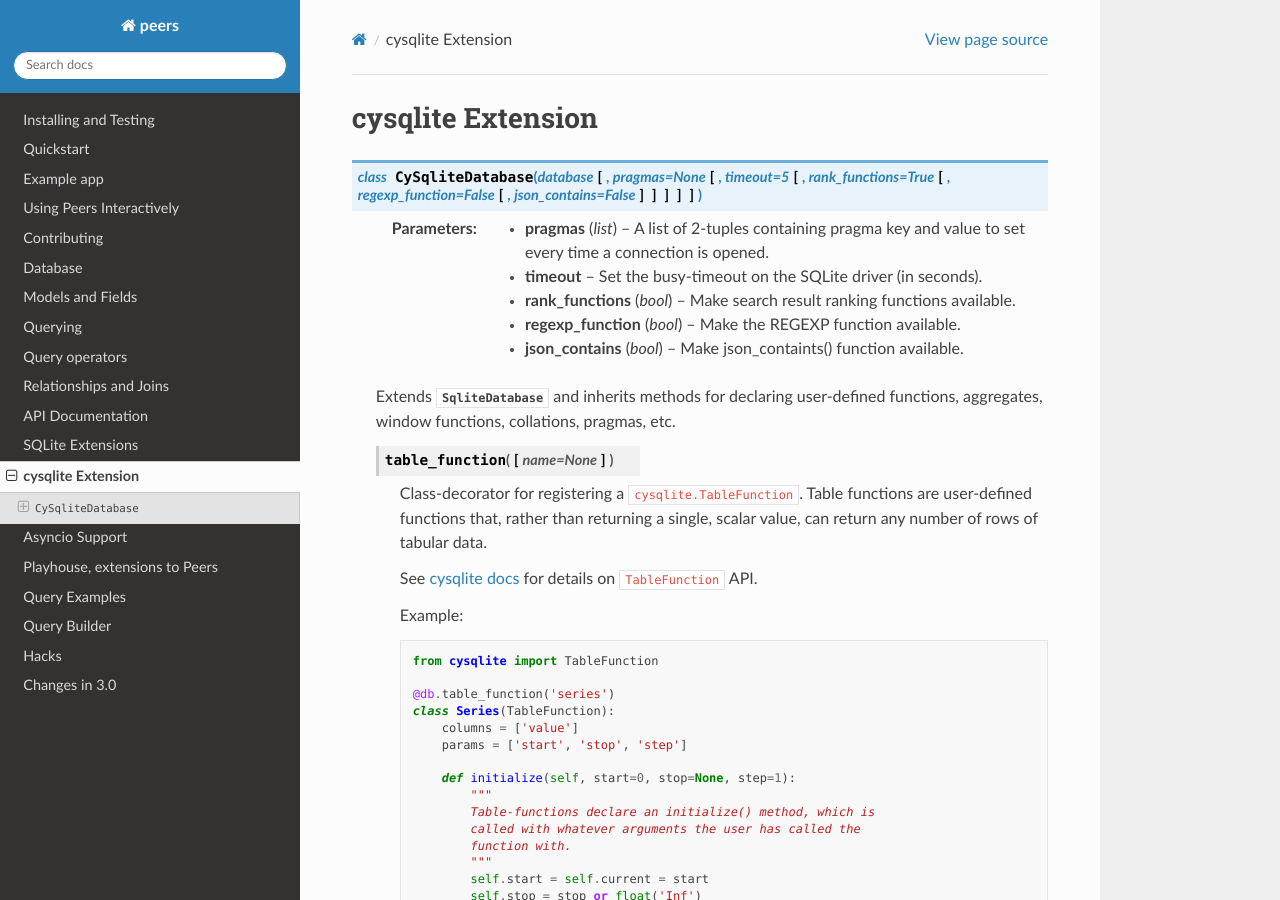
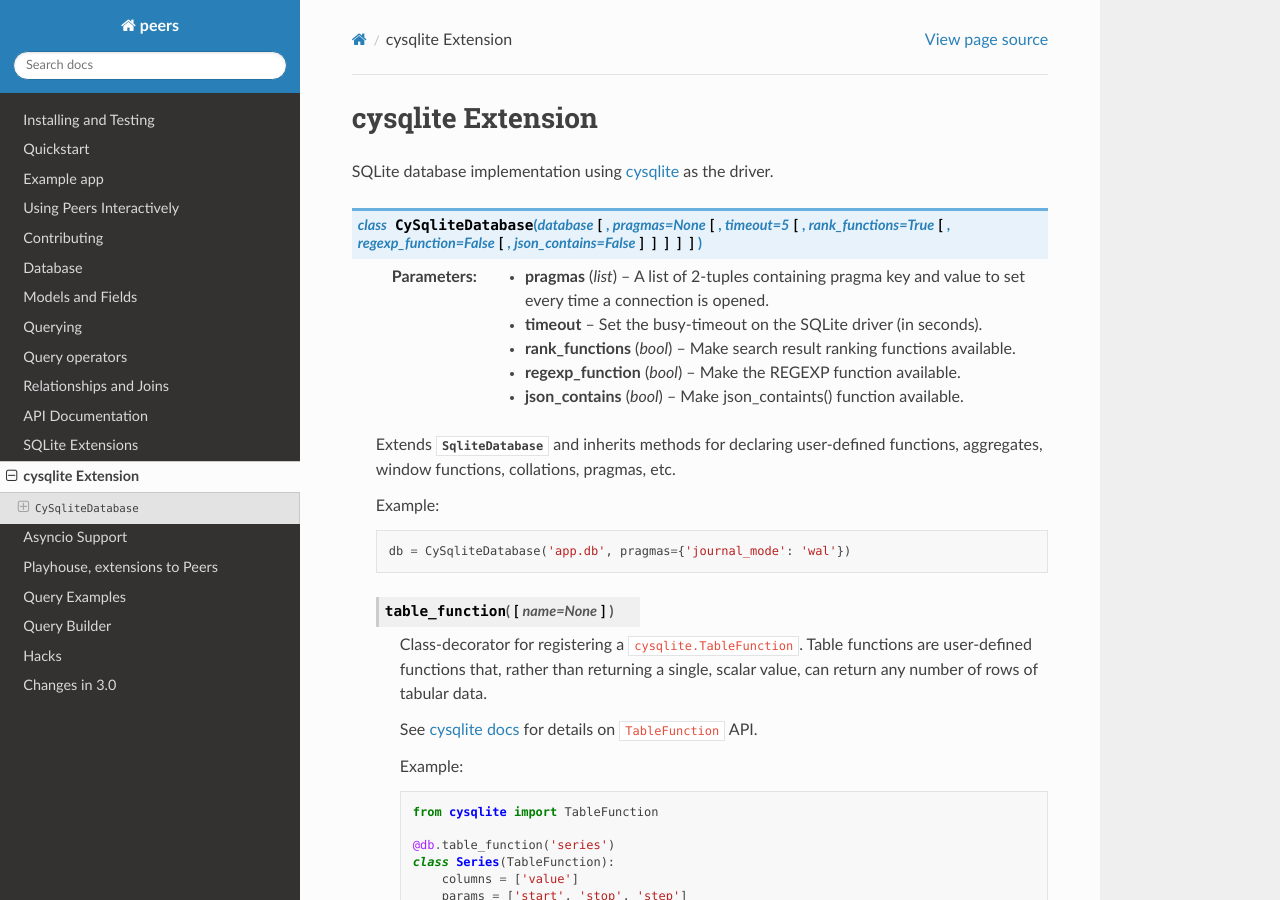
Before and after one commit to Star-DreamDev/myPeers, a Sphinx documentation site: the page built from docs/peers/cysqlite_ext.rst, in a window 1280 px wide and 900 px high. Built offline with Sphinx 7.4.7 and the Read the Docs theme 2.0.0, drawn with Linux system fonts in a browser that asks for light colours; the version number could not be read and is left out.

Commit message:
Add cysqlite to db_url schemes.

```diff
--- a/docs/peers/cysqlite_ext.rst
+++ b/docs/peers/cysqlite_ext.rst
@@ -2,6 +2,9 @@
 
 cysqlite Extension
 ==================
+
+SQLite database implementation using `cysqlite <https://cysqlite.readthedocs.io/>`_
+as the driver.
 
 .. py:class:: CySqliteDatabase(database[, pragmas=None[, timeout=5[, rank_functions=True[, regexp_function=False[, json_contains=False]]]]])
 
@@ -15,6 +18,12 @@
     Extends :py:class:`SqliteDatabase` and inherits methods for declaring
     user-defined functions, aggregates, window functions, collations, pragmas,
     etc.
+
+    Example:
+
+    .. code-block:: python
+
+        db = CySqliteDatabase('app.db', pragmas={'journal_mode': 'wal'})
 
     .. py:method:: table_function([name=None])
 
--- a/docs/peers/playhouse.rst
+++ b/docs/peers/playhouse.rst
@@ -3493,6 +3493,8 @@
     * ``apsw``: :py:class:`APSWDatabase`
     * ``cockroachdb``: :py:class:`CockroachDatabase`
     * ``cockroachdb+pool``: :py:class:`PooledCockroachDatabase`
+    * ``cysqlite``: :py:class:`CySqliteDatabase`
+    * ``cysqlite+pool``: :py:class:`PooledCySqliteDatabase`
     * ``mysql``: :py:class:`MySQLDatabase`
     * ``mysql+pool``: :py:class:`PooledMySQLDatabase`
     * ``postgres``: :py:class:`PostgresqlDatabase`
@@ -3655,6 +3657,10 @@
 
     Persistent connections for SQLite apps, using the :ref:`sqlite_ext` advanced database driver :py:class:`SqliteExtDatabase`.
 
+.. py:class:: PooledCySqliteDatabase
+
+    Persistent connections for SQLite apps, using the :ref:`cysqlite_ext` database driver :py:class:`CySqliteDatabase`.
+
 .. _test_utils:
 
 Test Utils
```
Also changed, not shown: 1 other file.
